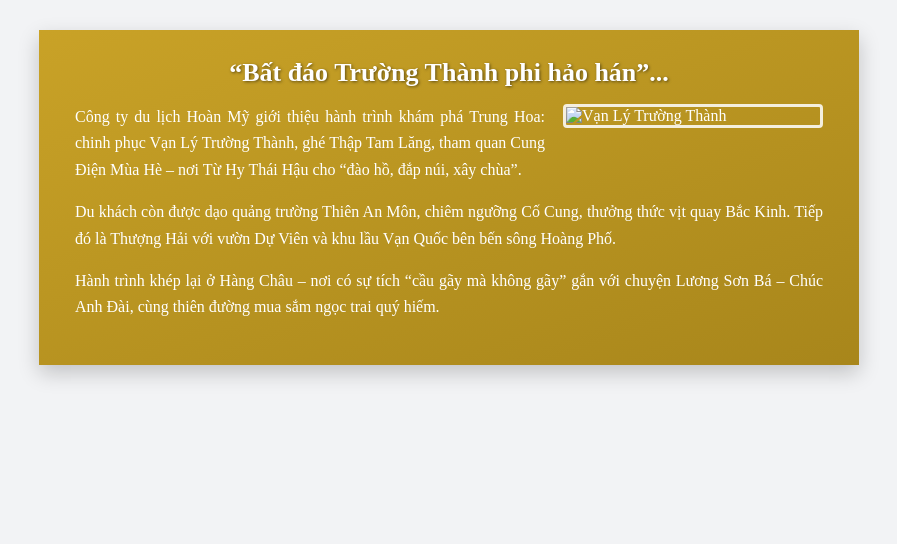
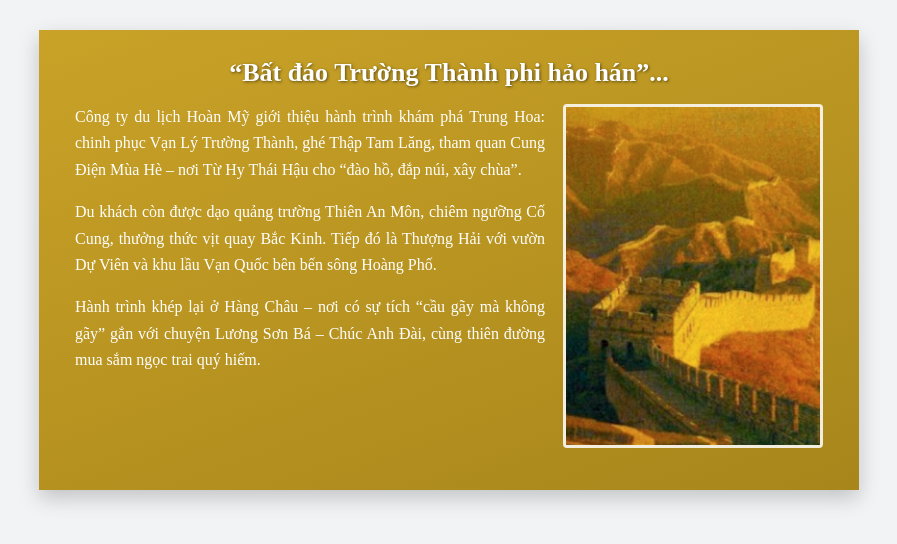
Before and after one commit to duongthithaond/cse122-2551261085, a plain HTML site: page ex02/index.html in a window 1280 px wide. Shown: the whole page, without its empty margins (191-1088 px from the left). Drawn offline with Linux system fonts and the light colour scheme.

Commit message:
Nop bai tap

```diff
--- a/ex02/index.html
+++ b/ex02/index.html
@@ -69,7 +69,7 @@
         <h1>“Bất đáo Trường Thành phi hảo hán”...</h1>
         <img
             class="anh-noi"
-            src="Anh/Bai02/greatwall.jpg"
+            src="../Anh/Bai02/greatwall.jpg"
             alt="Vạn Lý Trường Thành"
         >
         <p>Công ty du lịch Hoàn Mỹ giới thiệu hành trình khám phá Trung Hoa: chinh phục Vạn Lý Trường Thành, ghé Thập Tam Lăng, tham quan Cung Điện Mùa Hè – nơi Từ Hy Thái Hậu cho “đào hồ, đắp núi, xây chùa”.</p>
```
Also changed, not shown: ex03/index.html (+1 -1 lines), Anh/Bai02/greatwall.jpg (renamed from Anh/ex02/greatwall.jpg), Anh/Bai03/vinh-ha-long.jpg (renamed from Anh/ex03/vinh-ha-long.jpg).
